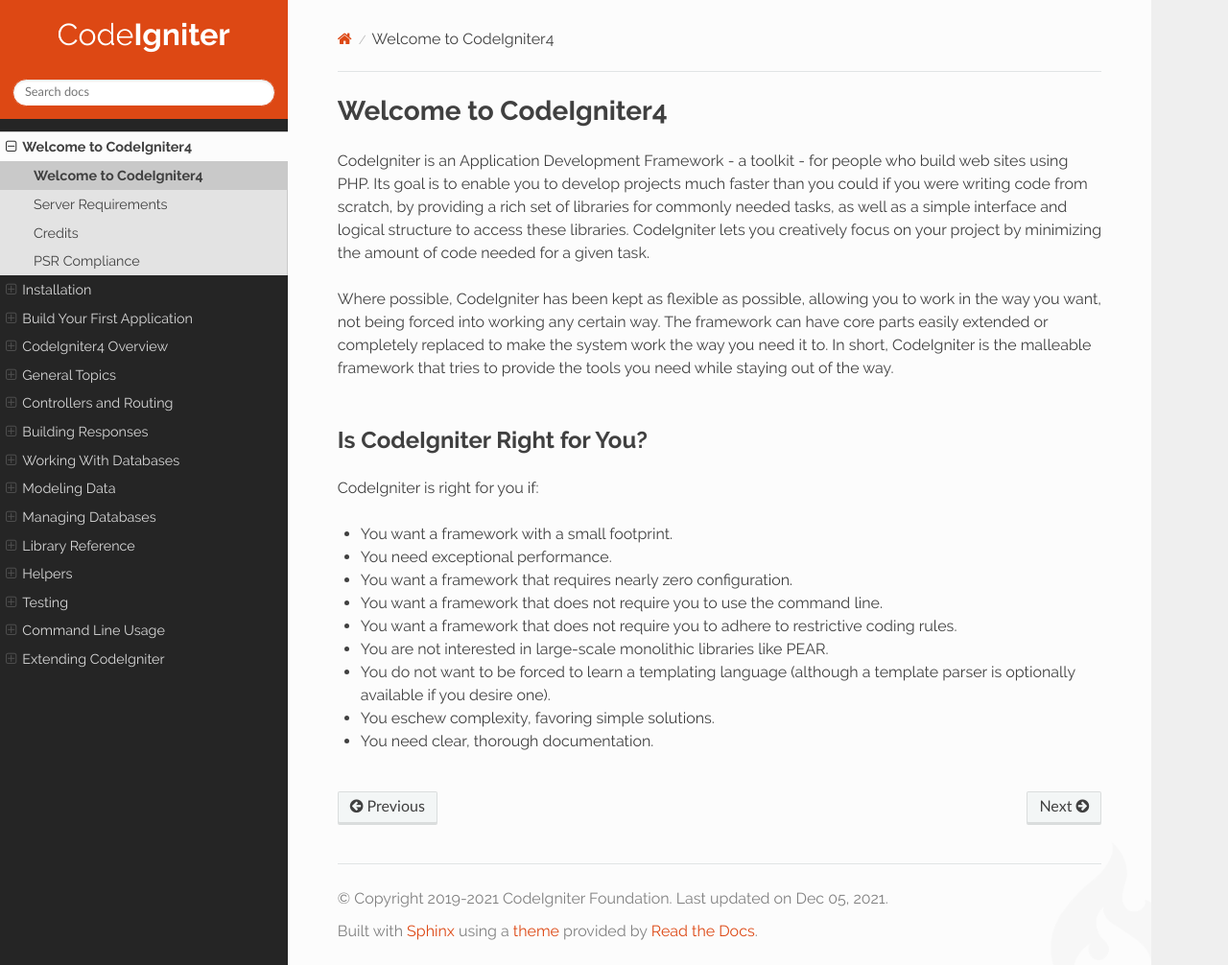
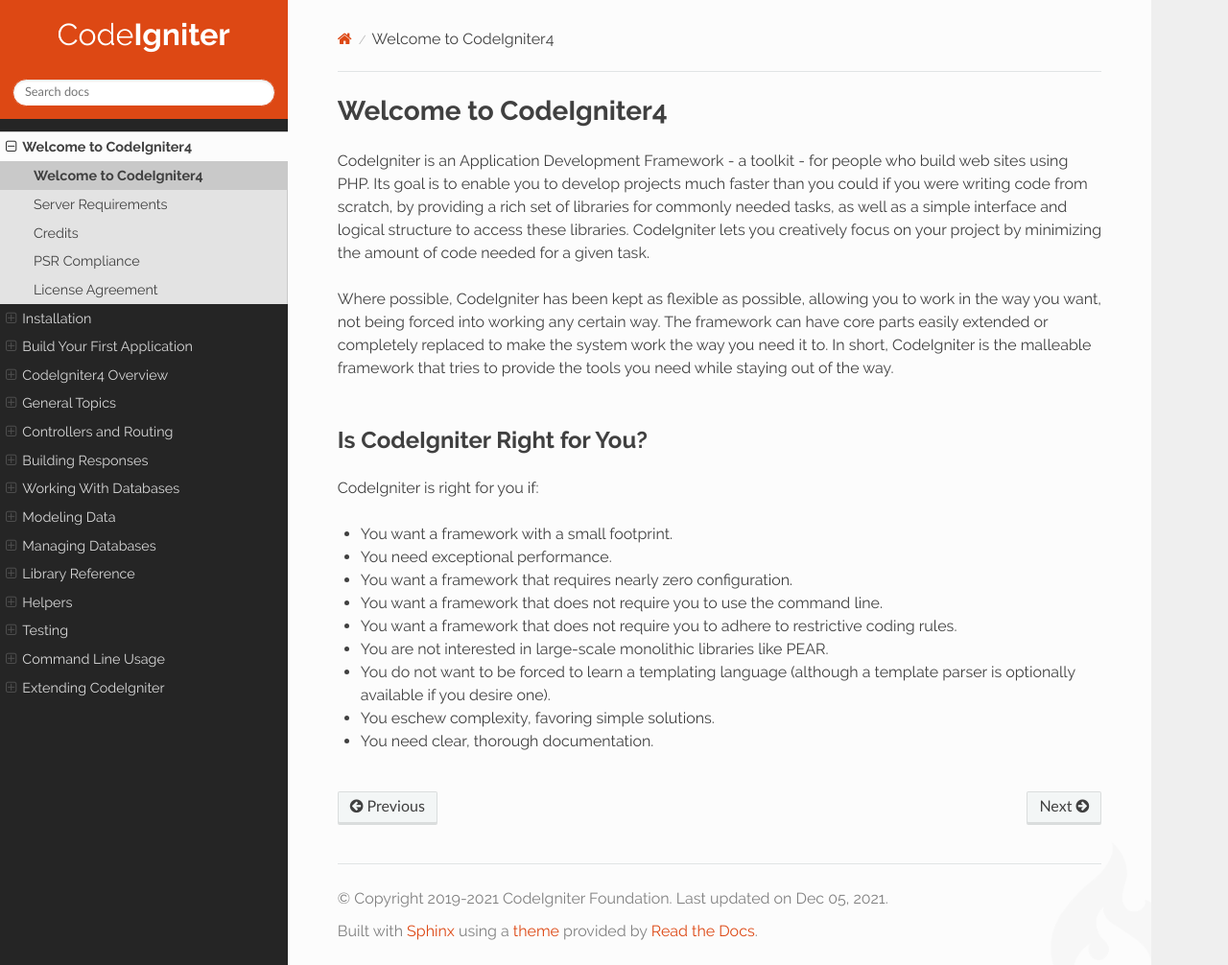
Before and after one commit to NEKOGET/ci4_user_guide_src, a Sphinx documentation site: the page built from source/intro/index.rst, in a window 1280 px wide and 1006 px high. Shown: the whole window at 96% size. Built offline with Sphinx 7.4.7 and the Read the Docs theme 2.0.0, drawn with Linux system fonts in a browser that asks for light colours.

Commit message:
docs: add "License Agreement" and "Change Logs" in the TOC

```diff
--- a/source/installation/index.rst
+++ b/source/installation/index.rst
@@ -19,6 +19,7 @@ Which is right for you?
     installing_manual
     running
     upgrading
+    ../changelogs/index
     troubleshooting
     repositories
 
--- a/source/intro/index.rst
+++ b/source/intro/index.rst
@@ -44,3 +44,4 @@ CodeIgniter is right for you if:
     requirements
     credits
     psr
+    License Agreement <../license>
```
